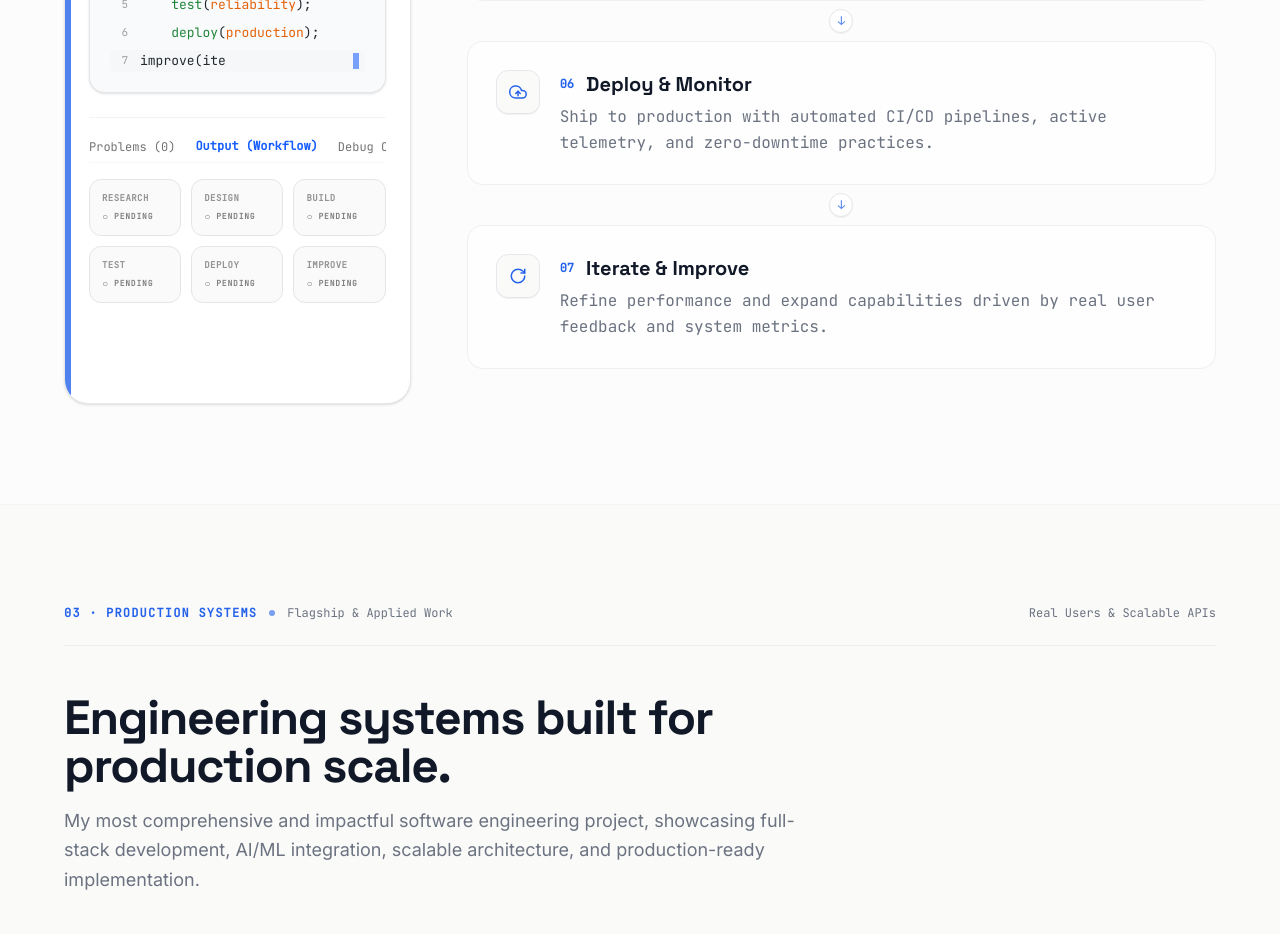
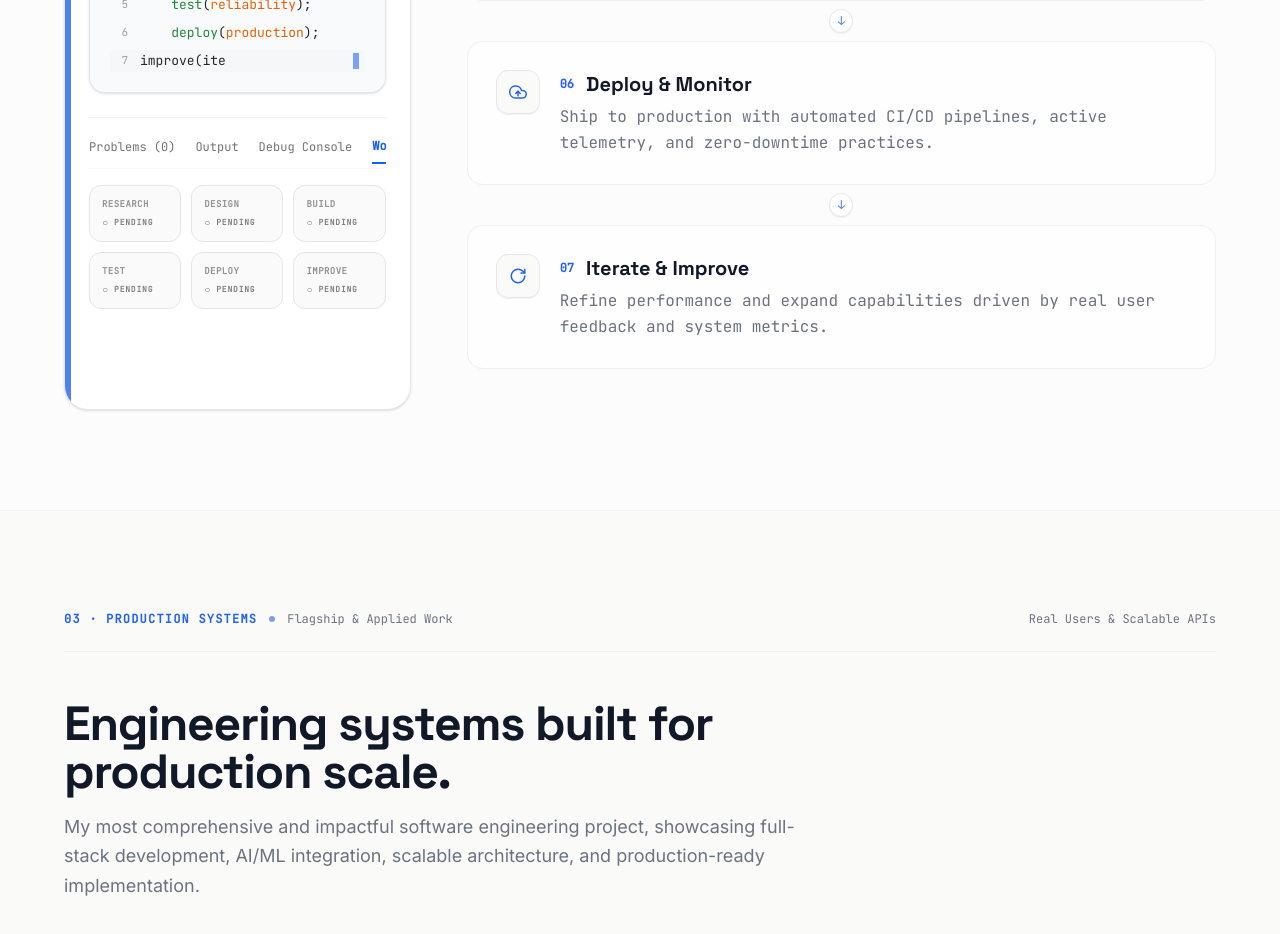
Before and after one commit to DhruvVawhle/dhruv-portfolio, a Next.js app: page / in a window 1280 px wide. Shown: the part 2580-3514 px from the top of the page. Built offline with nearby package versions, Linux system fonts and the light colour scheme.

Commit message:
style: enable horizontal scrollbars on terminal tabs

```diff
--- a/src/components/ui/EngineeringExecutionCard.tsx
+++ b/src/components/ui/EngineeringExecutionCard.tsx
@@ -24,7 +24,7 @@ export default function EngineeringExecutionCard() {
   const [currentCharIndex, setCurrentCharIndex] = useState(0);
   const [activeExecutionIndex, setActiveExecutionIndex] = useState(-1);
   const [prefersReducedMotion, setPrefersReducedMotion] = useState(false);
-  const [activeTab, setActiveTab] = useState<"problems" | "output" | "debug">("output");
+  const [activeTab, setActiveTab] = useState<"problems" | "output" | "debug" | "workflow">("workflow");
   const containerRef = useRef<HTMLDivElement>(null);
 
   // Check prefers-reduced-motion media query
@@ -216,7 +216,7 @@ export default function EngineeringExecutionCard() {
       <div className="border-t border-border-custom/50 pt-5 mt-1 flex flex-col gap-4">
 
         {/* Terminal Tab Header */}
-        <div className="flex items-center gap-5 border-b border-border-custom/30 pb-2 text-[10px] sm:text-xs font-mono text-neutral-500 dark:text-text-secondary select-none overflow-x-auto scrollbar-none whitespace-nowrap">
+        <div className="flex items-center gap-5 border-b border-border-custom/30 pb-2.5 text-[10px] sm:text-xs font-mono text-neutral-500 dark:text-text-secondary select-none overflow-x-auto scrollbar-thin scrollbar-thumb-neutral-300 dark:scrollbar-thumb-neutral-700 scrollbar-track-transparent pb-3.5 whitespace-nowrap">
           <button
             onClick={() => setActiveTab("problems")}
             className={`hover:text-text-primary dark:hover:text-white cursor-pointer transition-colors pb-2 -mb-[10px] ${
@@ -231,7 +231,7 @@ export default function EngineeringExecutionCard() {
               activeTab === "output" ? "text-blue-600 dark:text-accent border-b-2 border-blue-600 dark:border-accent font-bold" : ""
             }`}
           >
-            Output (Workflow)
+            Output
           </button>
           <button
             onClick={() => setActiveTab("debug")}
@@ -241,12 +241,20 @@ export default function EngineeringExecutionCard() {
           >
             Debug Console
           </button>
+          <button
+            onClick={() => setActiveTab("workflow")}
+            className={`hover:text-text-primary dark:hover:text-white cursor-pointer transition-colors pb-2 -mb-[10px] ${
+              activeTab === "workflow" ? "text-blue-600 dark:text-accent border-b-2 border-blue-600 dark:border-accent font-bold" : ""
+            }`}
+          >
+            Workflow Terminal
+          </button>
         </div>
 
         {/* Panel Content (Stacked layout to prevent sidebar grid overlapping) */}
         <div className="min-h-[140px] flex flex-col justify-between">
 
-          {activeTab === "output" && (
+          {activeTab === "workflow" && (
             <div className="flex flex-col gap-4">
               {/* Tasks Grid */}
               <div className="grid grid-cols-2 sm:grid-cols-3 gap-2.5 font-mono text-[10px] sm:text-xs">
@@ -330,6 +338,32 @@ export default function EngineeringExecutionCard() {
             </div>
           )}
 
+          {activeTab === "output" && (
+            <div className="font-mono text-[10px] sm:text-xs text-neutral-600 dark:text-neutral-400 p-2.5 rounded-xl bg-neutral-50 dark:bg-white/[0.01] border border-neutral-200 dark:border-border-custom/30 space-y-1.5 select-text min-h-[110px] text-left">
+              <div>[system] Initializing compiler...</div>
+              {phase === "typing" && <div>[info] Typing solve.ts logic (line {currentLineIndex + 1}/{CODE_LINES.length})...</div>}
+              {(phase === "executing" || phase === "completed") && (
+                <>
+                  <div className="text-emerald-600 dark:text-emerald-400">[success] Compilation successful.</div>
+                  <div className="text-blue-500">[exec] Running execution pipeline solve(problem)...</div>
+                  {TASKS.map((task, idx) => {
+                    const lineIdx = idx + 1;
+                    if (phase === "executing" && lineIdx === activeExecutionIndex) {
+                      return <div key={task} className="text-blue-600 dark:text-blue-400 animate-pulse ml-2">[running] {task.toLowerCase()}()...</div>;
+                    }
+                    if (phase === "completed" || (phase === "executing" && lineIdx < activeExecutionIndex)) {
+                      return <div key={task} className="text-emerald-600 dark:text-emerald-500 ml-2">✓ {task.toLowerCase()}() completed successfully.</div>;
+                    }
+                    return null;
+                  })}
+                </>
+              )}
+              {phase === "completed" && (
+                <div className="text-emerald-600 dark:text-emerald-400 font-semibold pt-1">✓ Build complete: 6 steps finalized.</div>
+              )}
+            </div>
+          )}
+
           {activeTab === "debug" && (
             <div className="font-mono text-[10px] sm:text-xs text-neutral-600 dark:text-neutral-400 p-2.5 rounded-xl bg-neutral-50 dark:bg-white/[0.01] border border-neutral-200 dark:border-border-custom/30 space-y-1 select-text min-h-[110px] text-left">
               <div className="text-neutral-400">&gt; Initial state: active = false</div>
```
